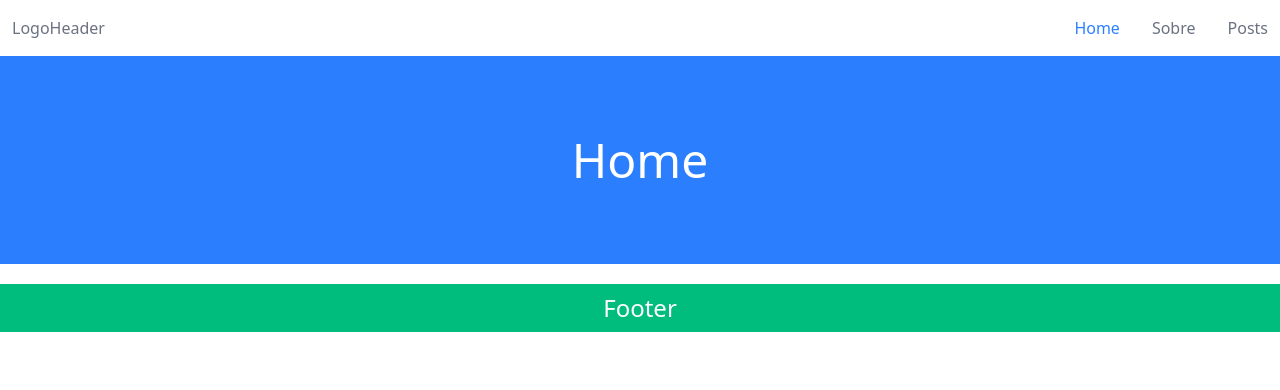
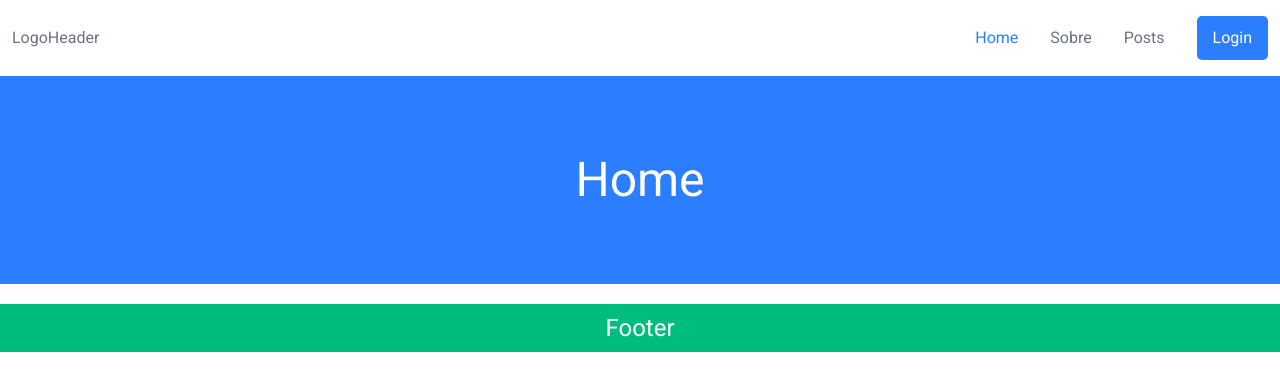
Before and after one commit to NatanBraslavsky/nextjs, a Next.js app in the folder projetos/projeto_semnome/projeto_sem_nome/: page / in a window 1280 px wide. Shown: the top 390 px of the page. Built offline with nearby package versions, Linux system fonts and the light colour scheme.

Commit message:
adiçao botao login, box-shadow

```diff
--- a/projetos/projeto_semnome/projeto_sem_nome/src/app/layout.tsx
+++ b/projetos/projeto_semnome/projeto_sem_nome/src/app/layout.tsx
@@ -1,6 +1,12 @@
 import "./globals.css";
 import Header from "./ui/components/header";
 import Footer from "./ui/components/footer";
+import { Roboto } from 'next/font/google'
+
+const roboto = Roboto({
+  weight: '400',
+  subsets: ['latin'],
+})
 
 export default function RootLayout({
   children,
@@ -8,7 +14,7 @@ export default function RootLayout({
   children: React.ReactNode;
 }>) {
   return (
-    <html lang="en">
+    <html lang="en" className={roboto.className}>
       <body className="relative">
         <Header />
         {children}
--- a/projetos/projeto_semnome/projeto_sem_nome/src/app/posts/[id]/page.tsx
+++ b/projetos/projeto_semnome/projeto_sem_nome/src/app/posts/[id]/page.tsx
@@ -16,6 +16,5 @@ export default async function DetailPost({
             <h1>{data.title}</h1>
             <p>{data.body}</p>
         </div>
-
     )
 }
--- a/projetos/projeto_semnome/projeto_sem_nome/src/app/posts/page.tsx
+++ b/projetos/projeto_semnome/projeto_sem_nome/src/app/posts/page.tsx
@@ -20,9 +20,9 @@ export default async function Page(){
             <Banner>Posts</Banner>
             <div className="flex flex-col gap-3 m-2.5">
                 {data.posts.map(post=>(
-                    <Link href={`/posts/${post.id}`} key={post.id} className="bg-gray-200 space-y-2 p-3">
-                        <h1 className="text-2xl">{post.title}</h1>
-                        <p>{post.body}</p>
+                    <Link href={`/posts/${post.id}`} key={post.id} className="space-y-2 p-3 shadow-md">
+                        <h1 className="text-3xl">{post.title}</h1>
+                        <p className="text-1xl font-medium">{post.body}</p>
                     </Link>
                 )
                 )}
--- a/projetos/projeto_semnome/projeto_sem_nome/src/app/ui/components/header.tsx
+++ b/projetos/projeto_semnome/projeto_sem_nome/src/app/ui/components/header.tsx
@@ -3,10 +3,11 @@ import NavLink from "./nav-links"
 export default function Header(){
     return(
         <header className="container m-auto">
-            <nav className="py-4 flex justify-between">
+            <nav className="py-4 flex justify-between items-center">
                 <div className="text-gray-500 font-medium pl-3">LogoHeader</div>
-                <ul className="flex justify-end text-1xl font-normal gap-8 text-gray-500 pr-3">
+                <ul className="flex items-center justify-end text-1xl font-normal gap-8 text-gray-500 pr-3">
                     <NavLink/>
+                    <li className="bg-blue-500 py-2.5 px-4 text-white rounded-[5px] hover:cursor-pointer">Login</li>
                 </ul>
             </nav>
         </header>
```
